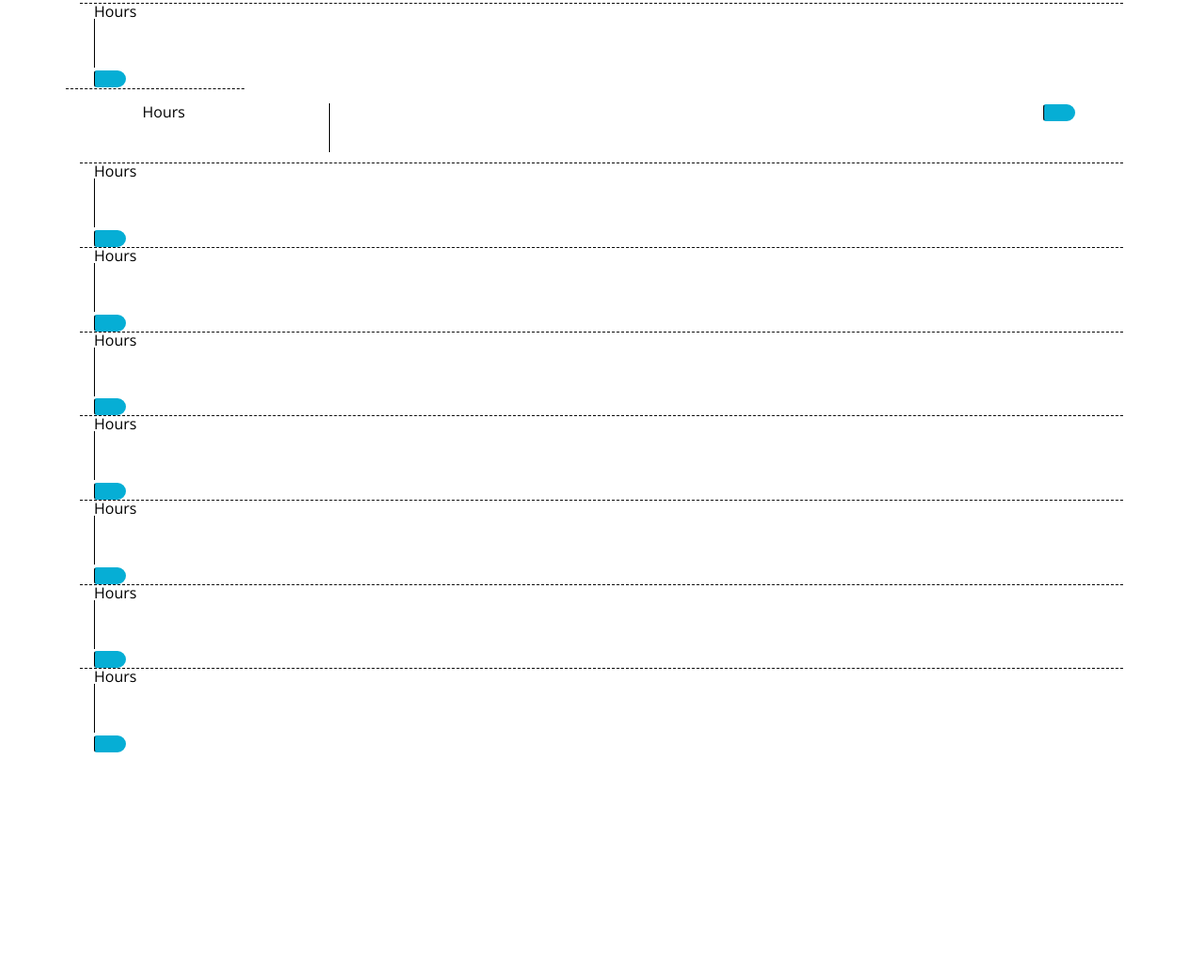
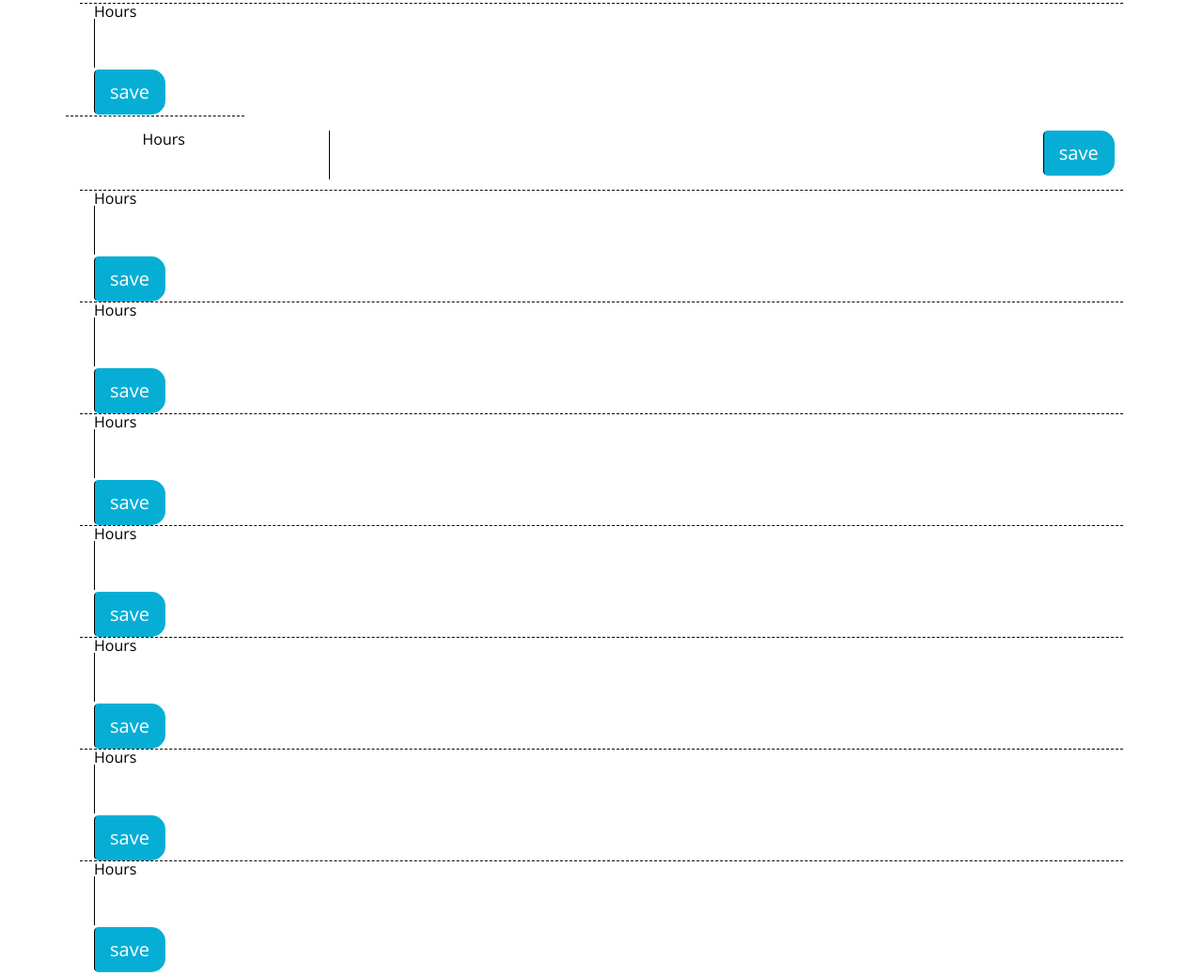
Before and after one commit to santosangel1126/work-scheduler, a plain HTML site: page index.html in a window 1280 px wide. Shown: the part 297-1335 px from the top of the page at 94% size. Before the commit the page ends 1114 px from the top, so only its background shows below. Drawn offline with nearby package versions, Linux system fonts and the light colour scheme; files that its build step writes are made by us from their sources.

Commit message:
added save to the hover button

```diff
--- a/index.html
+++ b/index.html
@@ -44,7 +44,7 @@
               </div>
               <div class="col">
                 <span class="table-save"><button type="button"
-                  class='btn btn-lg saveBtn i:hover'></button>
+                  class='btn btn-lg saveBtn i:hover'>save</button>
                 </span>
               </div>
             </div>
@@ -62,7 +62,7 @@
                 </div>
                 <div class="col">
                   <span class="table-save"><button type="button"
-                    class='btn btn-lg saveBtn i:hover'></button>
+                    class='btn btn-lg saveBtn i:hover'>save</button>
                   </span>
                 </div>
               </div>
@@ -77,7 +77,7 @@
     </div>
     <div class="col">
       <span class="table-save"><button type="button"
-        class='btn btn-lg saveBtn i:hover'></button>
+        class='btn btn-lg saveBtn i:hover'>save</button>
       </span>
     </div>
   </div>
@@ -92,7 +92,7 @@
   </div>
   <div class="col">
     <span class="table-save"><button type="button"
-      class='btn btn-lg saveBtn i:hover'></button>
+      class='btn btn-lg saveBtn i:hover'>save</button>
     </span>
   </div>
 </div>
@@ -107,7 +107,7 @@
   </div>
   <div class="col">
     <span class="table-save"><button type="button"
-      class='btn btn-lg saveBtn i:hover'></button>
+      class='btn btn-lg saveBtn i:hover'>save</button>
     </span>
   </div>
 </div>
@@ -122,7 +122,7 @@
 </div>
 <div class="col">
   <span class="table-save"><button type="button"
-    class='btn btn-lg saveBtn i:hover'></button>
+    class='btn btn-lg saveBtn i:hover'>save</button>
   </span>
 </div>
 </div>
@@ -137,7 +137,7 @@
 </div>
 <div class="col">
   <span class="table-save"><button type="button"
-    class='btn btn-lg saveBtn i:hover'></button>
+    class='btn btn-lg saveBtn i:hover'>save</button>
   </span>
 </div>
 </div>
@@ -152,7 +152,7 @@
 </div>
 <div class="col">
   <span class="table-save"><button type="button"
-    class='btn btn-lg saveBtn i:hover'></button>
+    class='btn btn-lg saveBtn i:hover'>save</button>
   </span>
 </div>
 </div>
@@ -167,7 +167,7 @@
 </div>
 <div class="col">
   <span class="table-save"><button type="button"
-    class='btn btn-lg saveBtn i:hover'></button>
+    class='btn btn-lg saveBtn i:hover'>save</button>
   </span>
 </div>
 </div>
```
